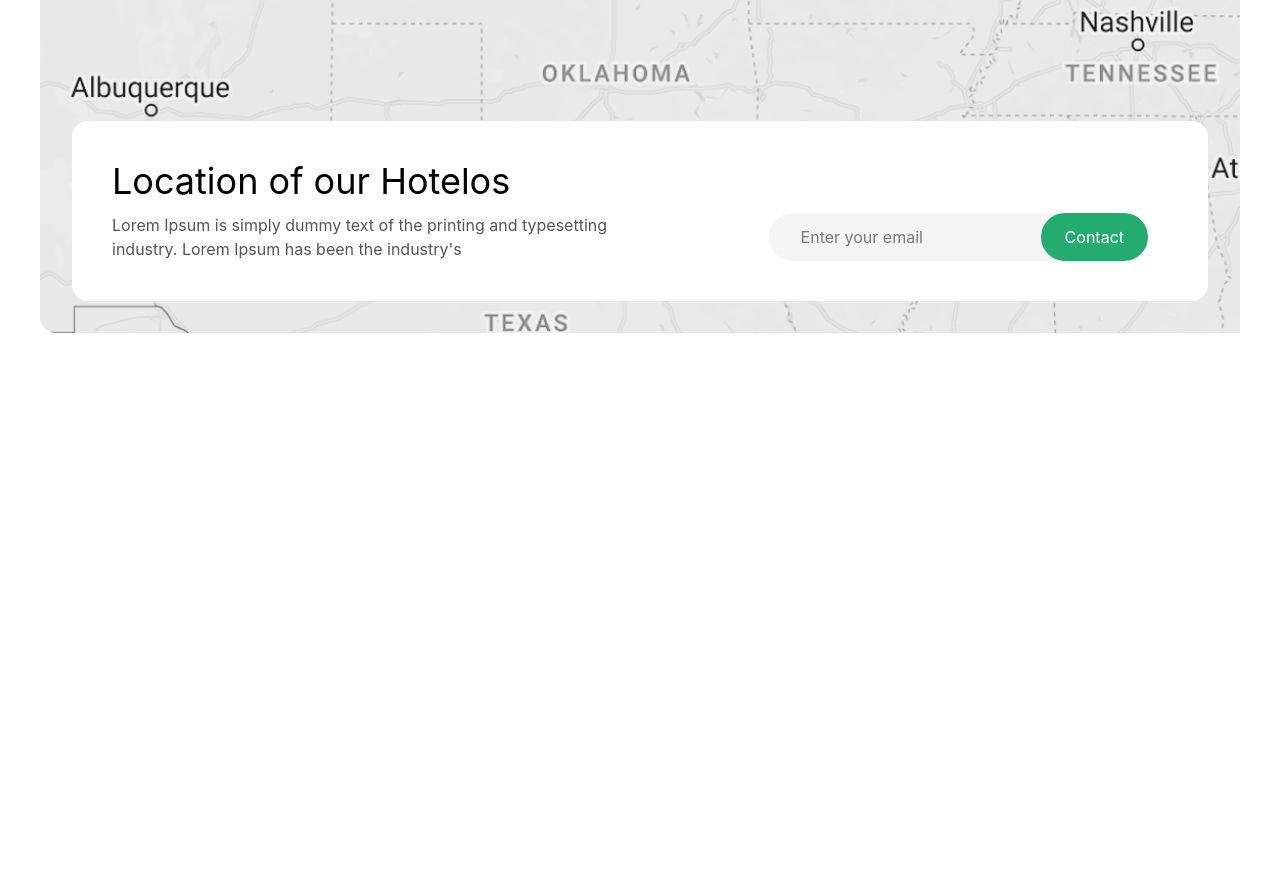
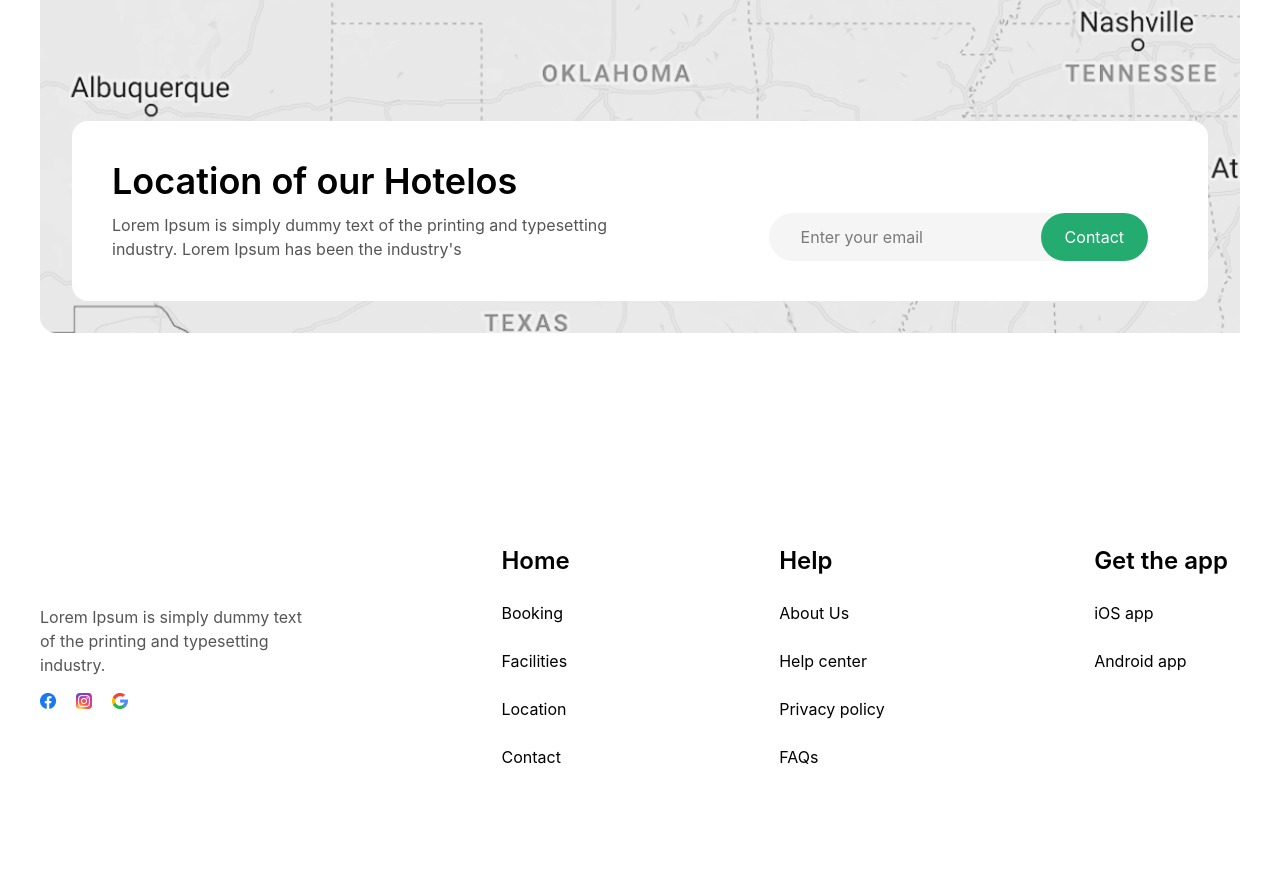
Before and after one commit to Vikingstrong/Class-Work-11, a website: page index.html in a window 1280 px wide. Shown: the part 3463-4344 px from the top of the page. Before the commit the page ends 3896 px from the top, so only its background shows below. Drawn offline with nearby package versions, Linux system fonts and the light colour scheme; files that its build step writes are made by us from their sources.

Commit message:
Add footer

```diff
--- a/index.html
+++ b/index.html
@@ -157,7 +157,7 @@
 
     <section style="background-image: url(src/img/section6/map.png);" class="max-w-300 m-auto p-8 pt-120 bg-no-repeat bg-cover my-25">
         <div class="flex flex-col p-10 rounded-2xl bg-white gap-3">
-            <h2 class="text-4xl">Location of our Hotelos</h2>
+            <h2 class="text-4xl font-semibold">Location of our Hotelos</h2>
             <div class="flex flex-col lg:flex-row gap-5 justify-between">
                 <p class="text-[#555555] lg:w-[50%]">Lorem Ipsum is simply dummy text of the printing and typesetting industry. Lorem Ipsum has been the industry's </p>
                 <div class="flex items-center gap-5 lg:gap-0 lg:items-stretch relative flex-col lg:flex-row">
@@ -168,6 +168,34 @@
         </div>
     </section>
 </main>
-
+<footer class="max-w-300 m-auto flex flex-col gap-3 p-6 lg:px-0 lg:py-25 items-center lg:flex-row lg:justify-between">
+    <div class="flex flex-col gap-4 mb-3 lg:mb-0 items-center lg:items-start lg:w-[22%]">
+        <p class="text-[#555555] text-center lg:text-start">Lorem Ipsum is simply dummy text of the printing and typesetting industry.</p>
+        <div class="flex gap-5">
+            <img class="transition duration-300 hover:scale-130 hover:rotate-45" src="src/img/footer/icon1.png" alt="">
+            <img class="transition duration-300 hover:scale-130 hover:rotate-45" src="src/img/footer/icon2.png" alt="">
+            <img class="transition duration-300 hover:scale-130 hover:rotate-45" src="src/img/footer/icon3.png" alt="">
+        </div>
+    </div>
+    <div class="flex flex-col gap-2 items-start w-[45%] lg:w-auto lg:gap-0">
+        <h3 class="text-2xl font-semibold transition-all duration-300 rounded-2xl p-3 hover:bg-black hover:text-white hover:scale-120">Home</h3>
+        <p class="transition-all duration-300 rounded-2xl p-3 hover:bg-black hover:text-white hover:scale-110">Booking</p>
+        <p class="transition-all duration-300 rounded-2xl p-3 hover:bg-black hover:text-white hover:scale-110">Facilities</p>
+        <p class="transition-all duration-300 rounded-2xl p-3 hover:bg-black hover:text-white hover:scale-110">Location</p>
+        <p class="transition-all duration-300 rounded-2xl p-3 hover:bg-black hover:text-white hover:scale-110">Contact</p>
+    </div>
+    <div class="flex flex-col gap-2 items-start w-[45%] lg:w-auto lg:gap-0">
+        <h3 class="text-2xl font-semibold transition-all duration-300 rounded-2xl p-3 hover:bg-black hover:text-white hover:scale-120">Help</h3>
+        <p class="transition-all duration-300 rounded-2xl p-3 hover:bg-black hover:text-white hover:scale-110">About Us</p>
+        <p class="transition-all duration-300 rounded-2xl p-3 hover:bg-black hover:text-white hover:scale-110">Help center</p>
+        <p class="transition-all duration-300 rounded-2xl p-3 hover:bg-black hover:text-white hover:scale-110">Privacy policy</p>
+        <p class="transition-all duration-300 rounded-2xl p-3 hover:bg-black hover:text-white hover:scale-110">FAQs</p>
+    </div>
+    <div class="flex flex-col gap-2 items-start w-[45%] lg:w-auto lg:gap-0 lg:self-start">
+        <h3 class="text-2xl font-semibold transition-all duration-300 rounded-2xl p-3 hover:bg-black hover:text-white hover:scale-120">Get the app</h3>
+        <p class="transition-all duration-300 rounded-2xl p-3 hover:bg-black hover:text-white hover:scale-110">iOS app</p>
+        <p class="transition-all duration-300 rounded-2xl p-3 hover:bg-black hover:text-white hover:scale-110">Android app</p>
+    </div>
+</footer>
 </body>
 </html>
```
Also changed, not shown: src/img/footer/icon1.png (added), src/img/footer/icon2.png (added), src/img/footer/icon3.png (added).
